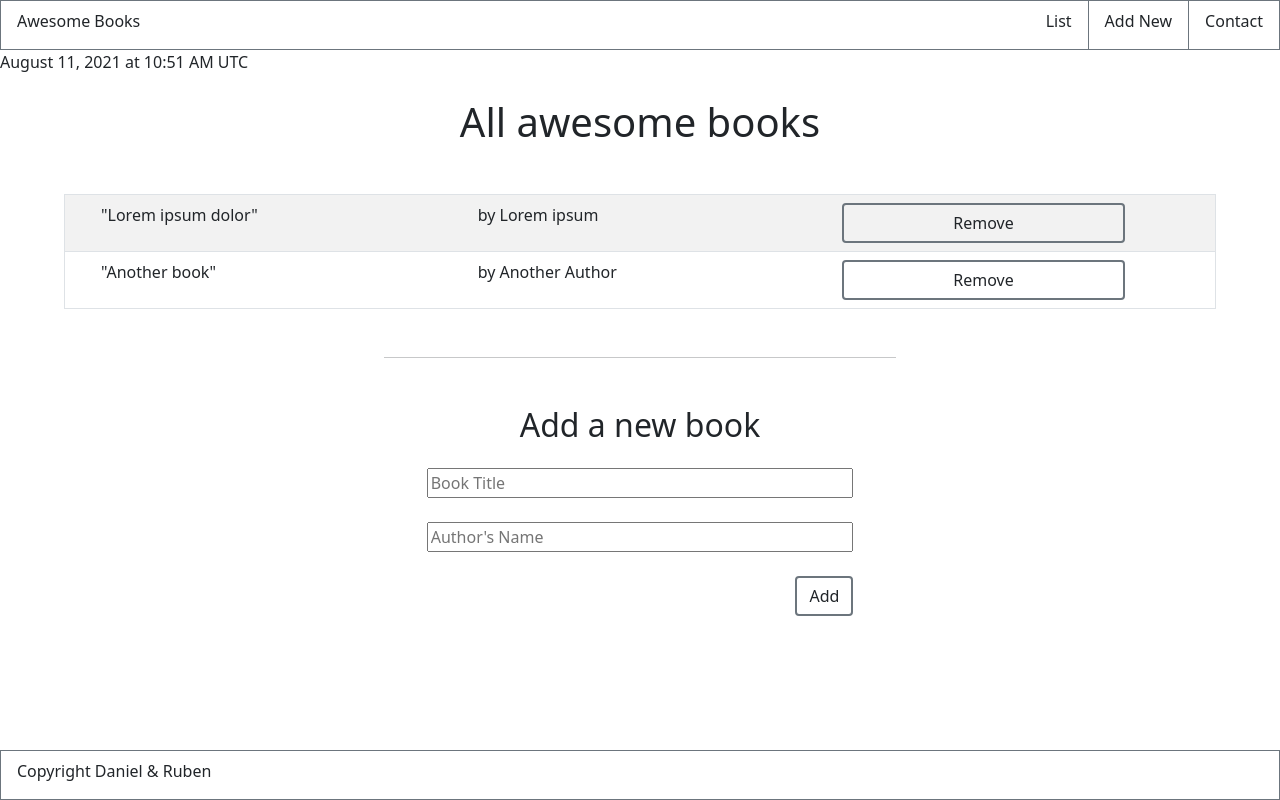
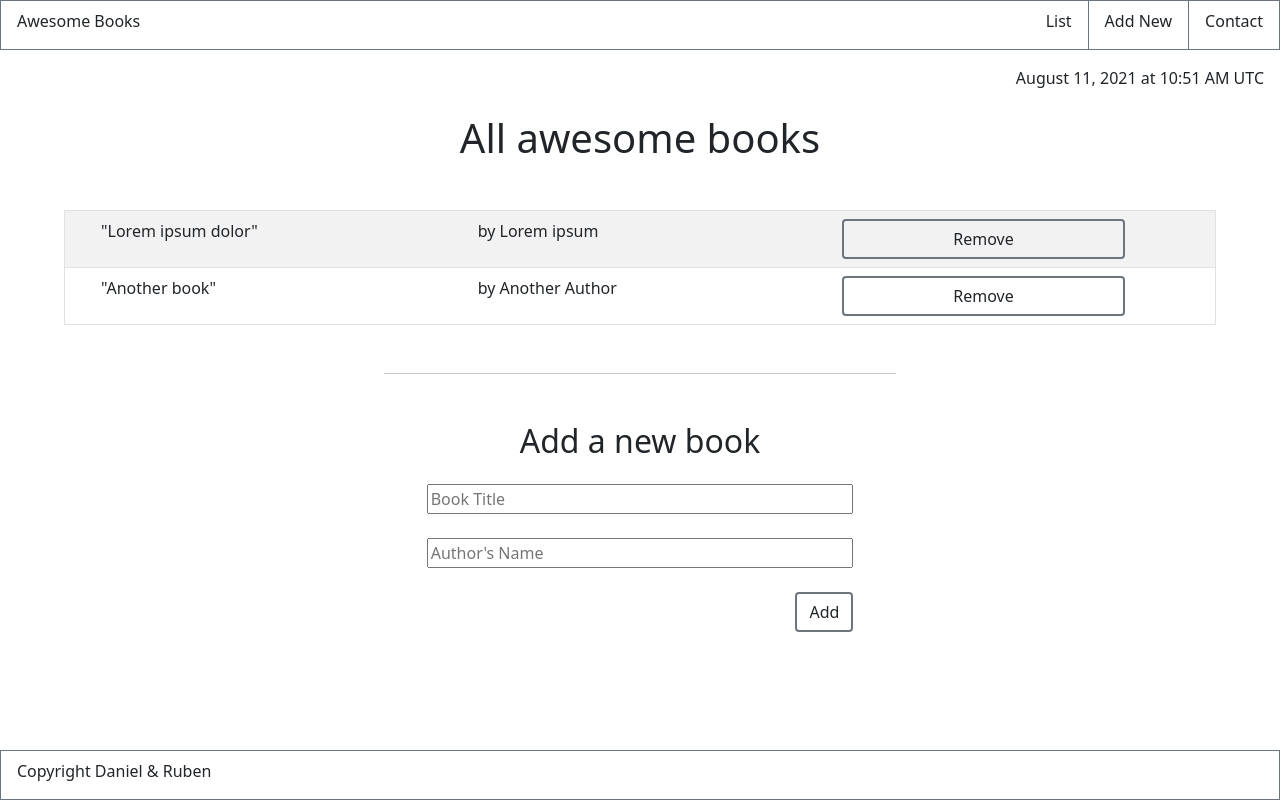
Before and after one commit to rpire/awesome-books, a plain HTML site: page index.html in a window 1280 px wide. Drawn offline with nearby package versions, Linux system fonts and the light colour scheme.

Commit message:
update time styling

```diff
--- a/index.html
+++ b/index.html
@@ -23,7 +23,7 @@
             <li class="ps-3 pt-2 nav-item">Contact</li>
         </ul>
     </nav>
-    <div id="date"></div>
+    <div class="d-flex justify-content-end pt-3 mx-3" id="date"></div>
     <h1 class="text-center pt-4">All awesome books</h1>
     <table id="table" class="border mt-5 mx-auto table table-striped">
         <tbody id="book-shelf">
```
